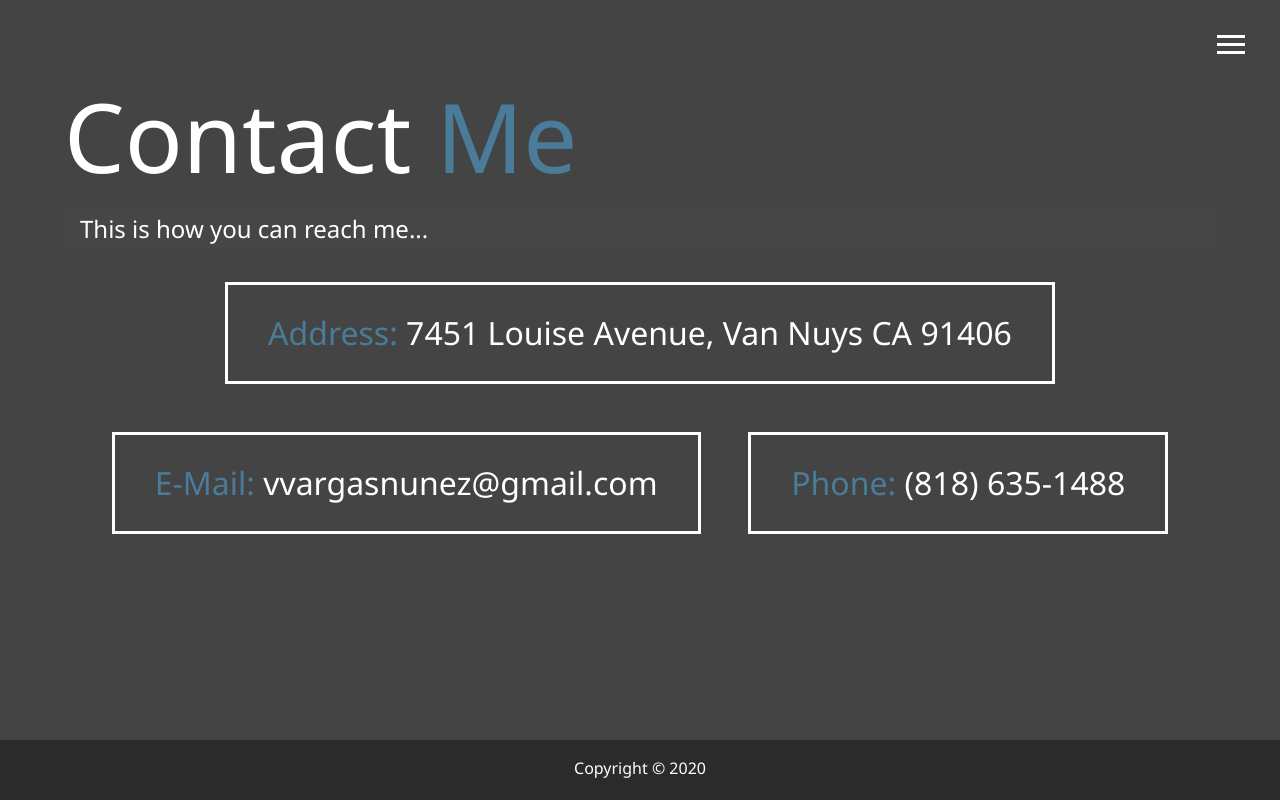
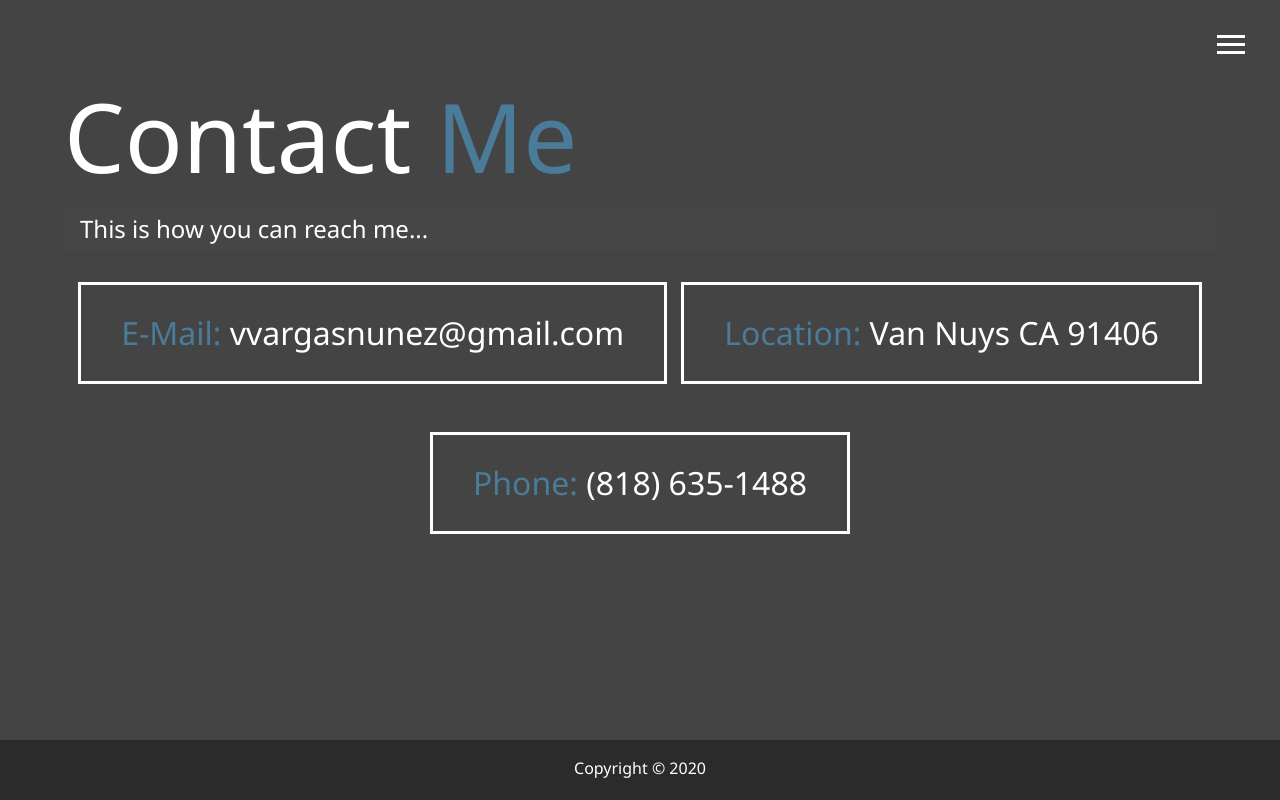
Before and after one commit to vtothe2ndpower/vtothe2ndpower.github.io, a website: page contact.html in a window 1280 px wide. Drawn offline with Linux system fonts and the light colour scheme.

Commit message:
Remove address, hide comments in work page

```diff
--- a/contact.html
+++ b/contact.html
@@ -52,10 +52,10 @@
     </h2>
     <div class="boxes">
       <div>
-        <span class="text-secondary">Address: </span> 7451 Louise Avenue, Van Nuys CA 91406
+        <span class="text-secondary">E-Mail: </span> vvargasnunez@gmail.com
       </div>
       <div>
-        <span class="text-secondary">E-Mail: </span> vvargasnunez@gmail.com
+        <span class="text-secondary">Location: </span> Van Nuys CA 91406
       </div>
       <div>
         <span class="text-secondary">Phone: </span> (818) 635-1488
```
Also changed, not shown: work.html (+2 -2 lines).
